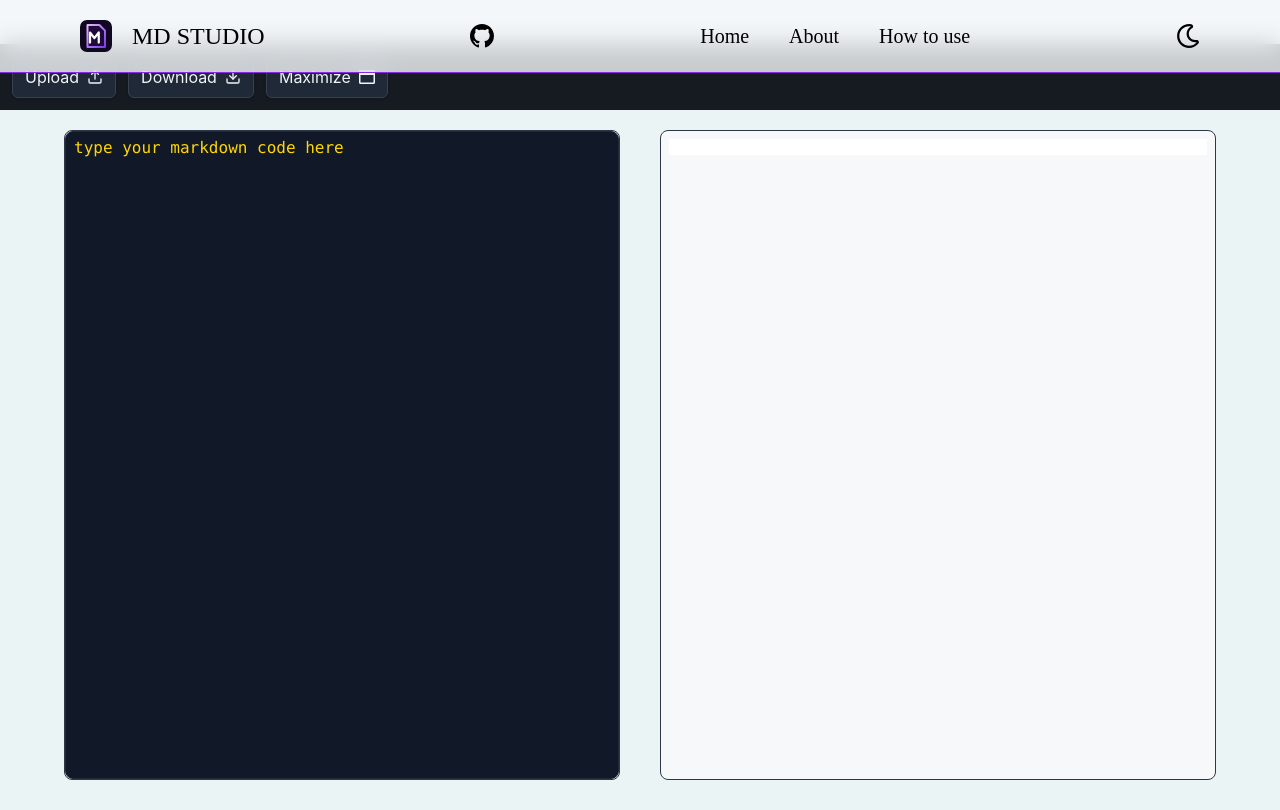
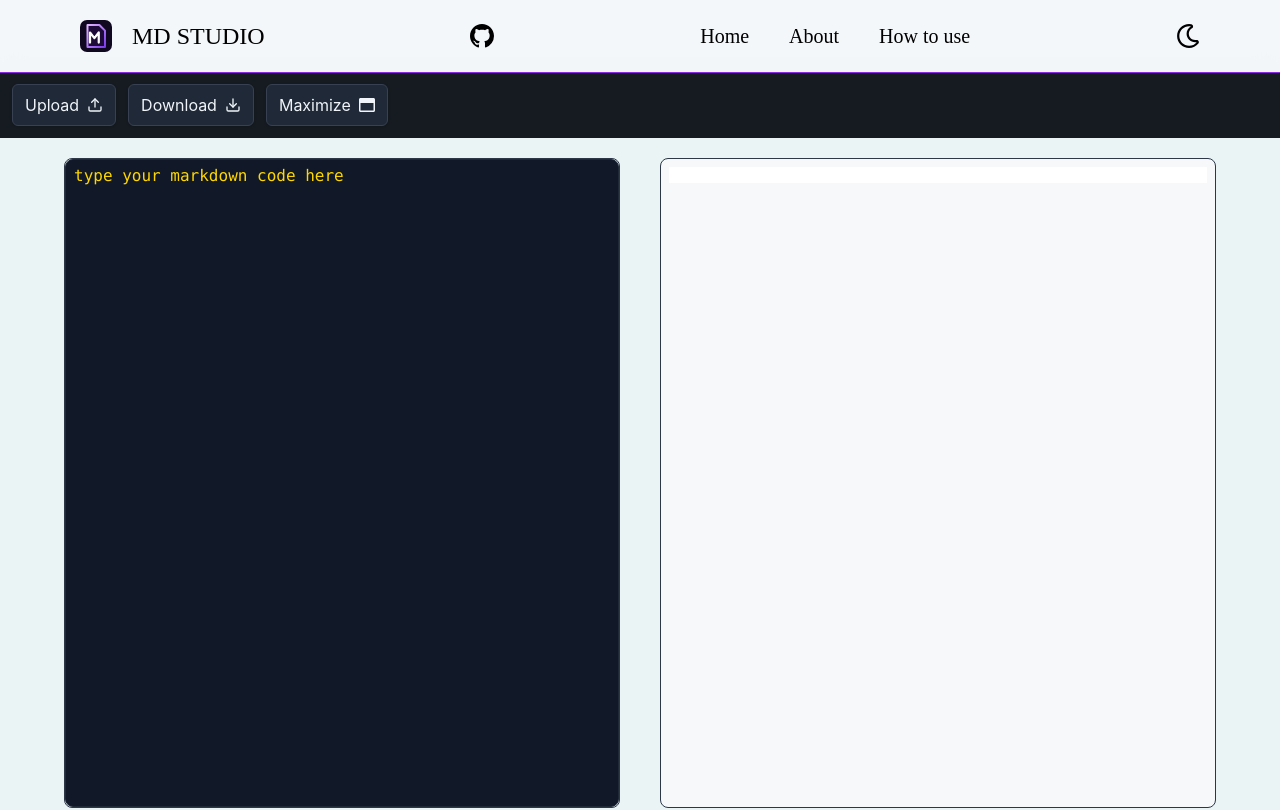
Before and after one commit to Omi-nox/MD_Parser_project, a React (Vite) app in the folder Parser_project/my-app/: page / in a window 1280 px wide. Shown: the top 810 px of the page. Built offline with nearby package versions, Linux system fonts and the light colour scheme; what marked-highlight would draw is missing.

Commit message:
finalize project

```diff
--- a/Parser_project/my-app/components/toolbar.jsx
+++ b/Parser_project/my-app/components/toolbar.jsx
@@ -16,7 +16,7 @@ function Toolbar({ onUpload, onDownload , fullscreen ,setFullScreen,marktext ,se
     read.readAsText(file);
     }
     return (
-        <div className="flex gap-3 p-3  bg-[#161b22]">
+        <div className="flex gap-3 mt-7 p-3  bg-[#161b22]">
             <label className="px-3 py-2 flex gap-2 items-center bg-[#1f2937] hover:bg-[#374151] text-[#f1f5f9] border border-[#374151] rounded-md shadow transition-colors cursor-pointer ">
                  <span >Upload</span>
                 <FiUpload/>
```
